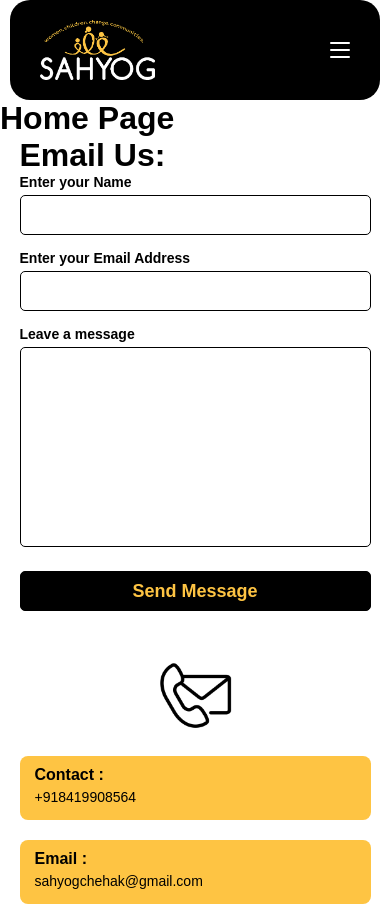
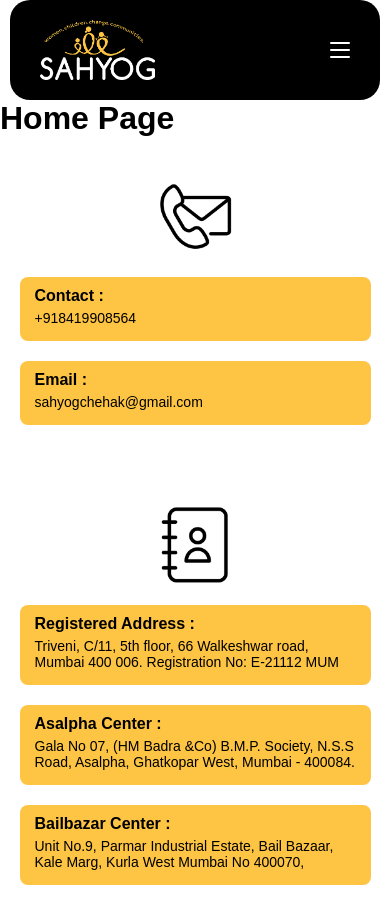
Before and after one commit to HardikShah563/sahyogchehak-frontend, a React (Create React App) app: page / in a window 390 px wide. Shown: the top 906 px of the page. Built offline with nearby package versions, Linux system fonts and the light colour scheme.

Commit message:
fixing contact us flex

```diff
--- a/src/style/contact.css
+++ b/src/style/contact.css
@@ -105,11 +105,15 @@
 @media (max-width: 800px) {
     .contact-sub-div {
         justify-content: center;
-        width: 100%;
     }
 
     .contact-flex {
         flex-wrap: wrap-reverse;
+        display: block;
+    }
+
+    .contact-div .form {
+        margin-block: 40px;
     }
 }
 
```
